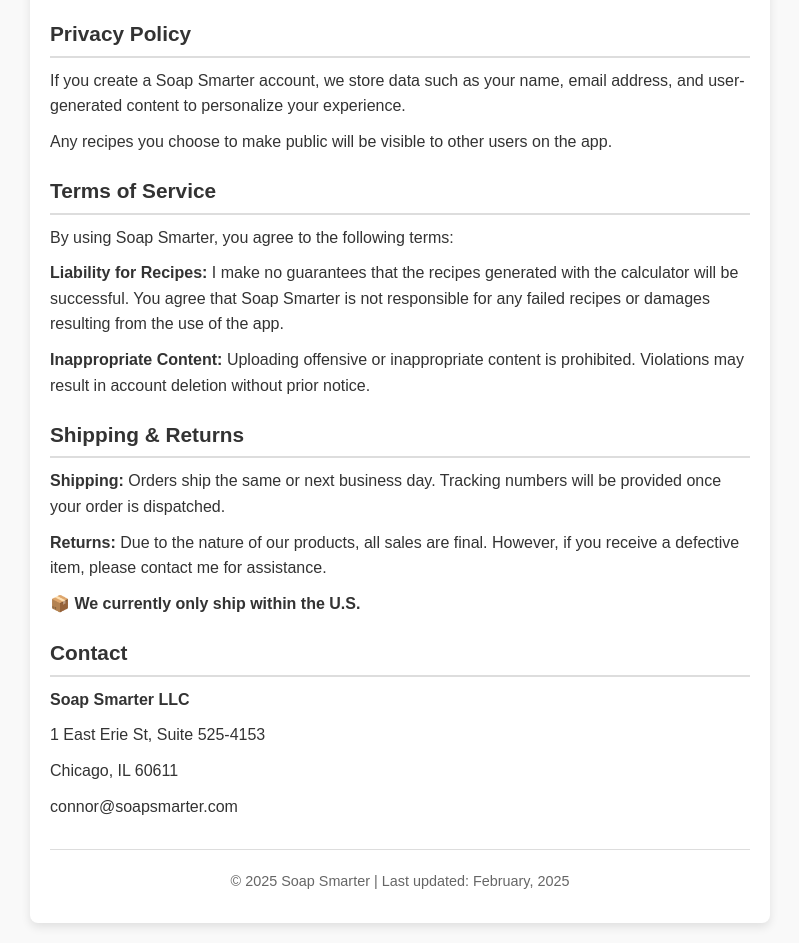
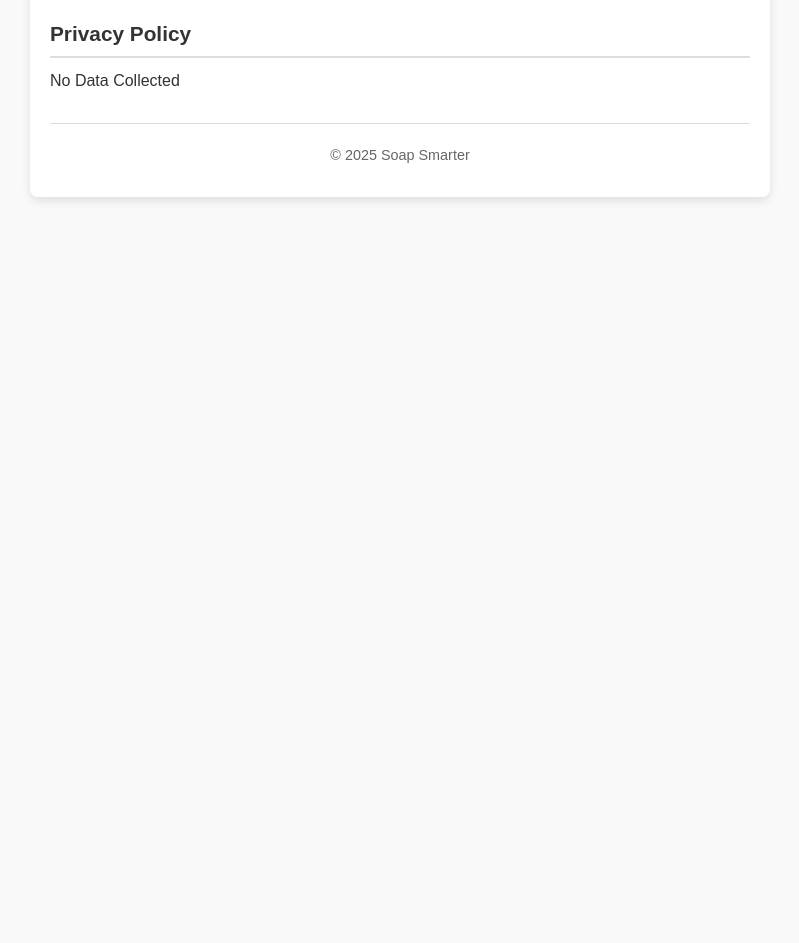
Before and after one commit to co-nr/soap-smarter-website, a plain HTML site: page index.html in a window 1280 px wide. Shown: the part 108-1051 px from the top of the page, without its empty margins (240-1039 px from the left). After the commit the page ends 800 px from the top, so only its background shows below. Drawn offline with Linux system fonts and the light colour scheme.

Commit message:
Update index.html

```diff
--- a/index.html
+++ b/index.html
@@ -56,29 +56,10 @@
 <body>
     <div class="container">
         <h1>Soap Smarter</h1>
-
         <h2>Privacy Policy</h2>
-        <p>If you create a Soap Smarter account, we store data such as your name, email address, and user-generated content to personalize your experience.</p>
-        <p>Any recipes you choose to make public will be visible to other users on the app.</p>
-
-        <h2>Terms of Service</h2>
-        <p>By using Soap Smarter, you agree to the following terms:</p>
-        <p><strong>Liability for Recipes:</strong> I make no guarantees that the recipes generated with the calculator will be successful. You agree that Soap Smarter is not responsible for any failed recipes or damages resulting from the use of the app.</p>
-        <p><strong>Inappropriate Content:</strong> Uploading offensive or inappropriate content is prohibited. Violations may result in account deletion without prior notice.</p>
-
-        <h2>Shipping & Returns</h2>
-        <p><strong>Shipping:</strong> Orders ship the same or next business day. Tracking numbers will be provided once your order is dispatched.</p>
-        <p><strong>Returns:</strong> Due to the nature of our products, all sales are final. However, if you receive a defective item, please contact me for assistance.</p>
-        <p>📦 <strong>We currently only ship within the U.S.</strong></p>
-
-        <h2>Contact</h2>
-        <p><strong>Soap Smarter LLC</strong></p>
-        <p>1 East Erie St, Suite 525-4153</p>
-        <p>Chicago, IL 60611</p>
-        <p>connor@soapsmarter.com</p>
-
+        <p>No Data Collected</p>
         <footer>
-            <p>&copy; 2025 Soap Smarter | Last updated: February, 2025</p>
+            <p>&copy; 2025 Soap Smarter</p>
         </footer>
     </div>
 </body>
```
